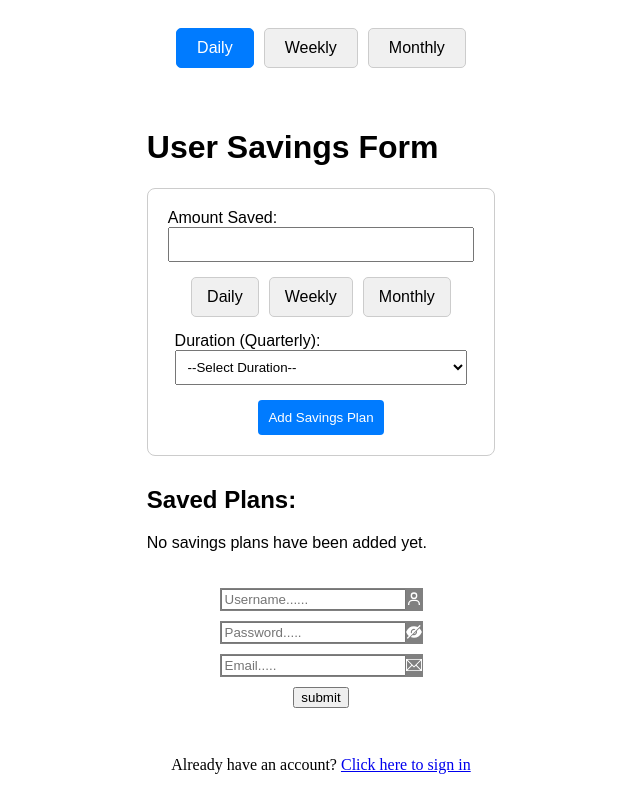
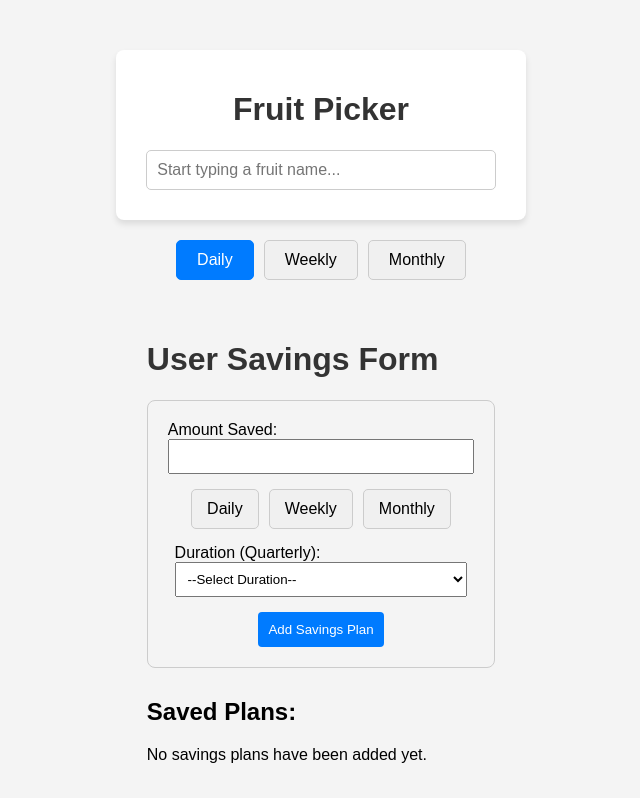
Before and after one commit to okechukwu-okolie/codingpractice-, a React (Vite) app: page / in a window 1280 px wide. Shown: the top 798 px of the page, without its empty margins (319-959 px from the left). Built offline with nearby package versions, Linux system fonts and the light colour scheme; a web font is replaced by a local one.

Commit message:
adding to the codebase

```diff
--- /dev/null
+++ b/src/components/fruitPicker/FruitPicker.css
@@ -0,0 +1,63 @@
+body {
+  font-family: Arial, sans-serif;
+  background-color: #f4f4f4;
+  display: flex;
+  justify-content: center;
+  align-items: flex-start;
+  min-height: 100vh;
+  margin: 0;
+  padding-top: 50px;
+}
+
+.fruit-picker-container {
+  background: white;
+  padding: 20px 30px;
+  border-radius: 8px;
+  box-shadow: 0 4px 6px rgba(0, 0, 0, 0.1);
+  width: 90%;
+  max-width: 400px;
+  text-align: center;
+}
+
+h1 {
+  color: #333;
+}
+
+input[type='text'] {
+  width: calc(100% - 22px);
+  padding: 10px;
+  font-size: 16px;
+  border: 1px solid #ccc;
+  border-radius: 5px;
+  margin-bottom: 10px;
+}
+
+.selected-fruit {
+  margin: 15px 0;
+  font-size: 18px;
+  color: #007bff;
+}
+
+.fruit-list {
+  list-style-type: none;
+  padding: 0;
+  max-height: 200px; /* Limits the list height to prevent it from getting too long */
+  overflow-y: auto; /* Adds a scrollbar if the list is too long */
+  border: 1px solid #eee;
+  border-radius: 5px;
+}
+
+.fruit-list li {
+  padding: 10px;
+  text-align: left;
+  cursor: pointer;
+  border-bottom: 1px solid #eee;
+}
+
+.fruit-list li:hover {
+  background-color: #f0f0f0;
+}
+
+.fruit-list li:last-child {
+  border-bottom: none;
+}
--- /dev/null
+++ b/src/components/fruitPicker/FruitPicker.jsx
@@ -0,0 +1,93 @@
+import React, { useState } from 'react';
+import './FruitPicker.css'; // We'll create this file for styling
+
+const allFruits = [
+  'Apple',
+  'Banana',
+  'Cherry',
+  'Date',
+  'Elderberry',
+  'Fig',
+  'Grape',
+  'Honeydew',
+  'Kiwi',
+  'Lemon',
+  'Mango',
+  'Nectarine',
+  'Orange',
+  'Peach',
+  'Pear',
+  'Plum',
+  'Raspberry',
+  'Strawberry',
+  'Watermelon',
+];
+
+function FruitPicker() {
+  // 1. STATE MANAGEMENT
+  // This state will store what the user types into the input box.
+  const [searchTerm, setSearchTerm] = useState('');
+
+  // This state will store the fruit that the user has picked.
+  const [selectedFruit, setSelectedFruit] = useState('');
+
+  // 2. FILTERING LOGIC
+  // This variable holds the list of fruits that match the search term.
+  const filteredFruits = allFruits.filter((fruit) =>
+    // The filter only runs if the searchTerm is not empty.
+    // .toLowerCase() is used to make the search case-insensitive.
+    // .includes() checks if the fruit's name contains the letters from the search term.
+    searchTerm && fruit.toLowerCase().includes(searchTerm.toLowerCase())
+  );
+
+  // 3. EVENT HANDLERS
+  // This function is called every time the user types in the input box.
+  const handleInputChange = (event) => {
+    // We update the searchTerm state with the new value from the input.
+    setSearchTerm(event.target.value);
+  };
+
+  // This function is called when a user clicks on a fruit from the list.
+  const handleFruitClick = (fruit) => {
+    // We update the selectedFruit state with the fruit they clicked on.
+    setSelectedFruit(fruit);
+    // We also clear the search term so the list disappears.
+    setSearchTerm('');
+  };
+
+  return (
+    <div className="fruit-picker-container">
+      <h1>Fruit Picker</h1>
+
+      {/* The input field where the user types */}
+      <input
+        type="text"
+        placeholder="Start typing a fruit name..."
+        value={searchTerm}
+        onChange={handleInputChange}
+      />
+
+      {/* Display a message if a fruit is selected */}
+      {selectedFruit && (
+        <div className="selected-fruit">
+          You have selected: <strong>{selectedFruit}</strong>
+        </div>
+      )}
+
+      {/* The list of filtered fruits */}
+      {/* We only show this div if there are fruits to display */}
+      {filteredFruits.length > 0 && (
+        <ul className="fruit-list">
+          {/* We loop through the filtered fruits to create a list item for each one. */}
+          {filteredFruits.map((fruit) => (
+            <li key={fruit} onClick={() => handleFruitClick(fruit)}>
+              {fruit}
+            </li>
+          ))}
+        </ul>
+      )}
+    </div>
+  );
+}
+
+export default FruitPicker;
--- a/src/components/registration/signup/SignUp.jsx
+++ b/src/components/registration/signup/SignUp.jsx
@@ -7,6 +7,7 @@ import CryptoJS from 'crypto-js'
 import { TfiEmail } from 'react-icons/tfi'
 import WithdrawalScheduler from '../../withdrawalScheduler/WithdrawalScheduler'
 import ActiveButton from '../../activeButton/ActiveButton'
+import FruitPicker from '../../fruitPicker/FruitPicker'
 
 const SignUp = () => {
 
@@ -58,6 +59,7 @@ const SignUp = () => {
 
   return (
     <main>
+      <FruitPicker/>
       <ActiveButton/>
       <WithdrawalScheduler/>
       <form onSubmit={submit} style={{display:'flex',gap:'10px'}}>
```
